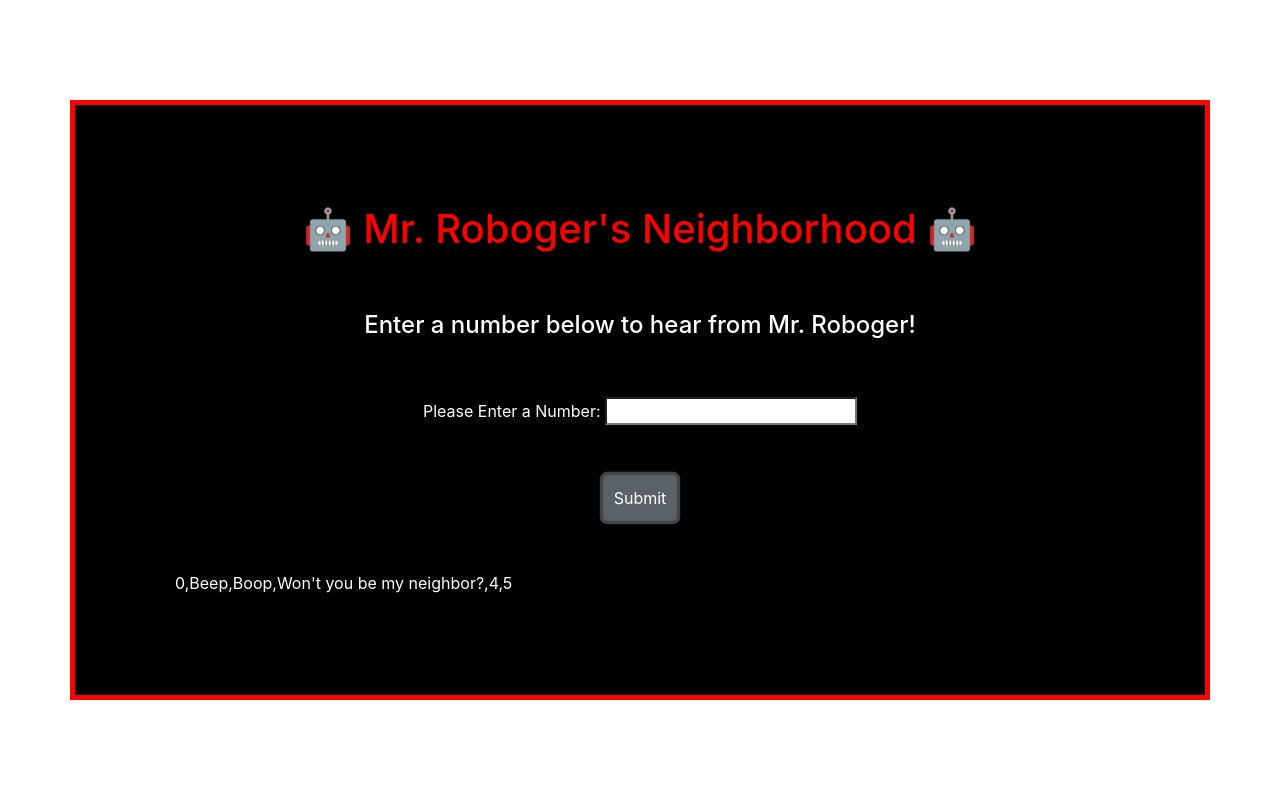
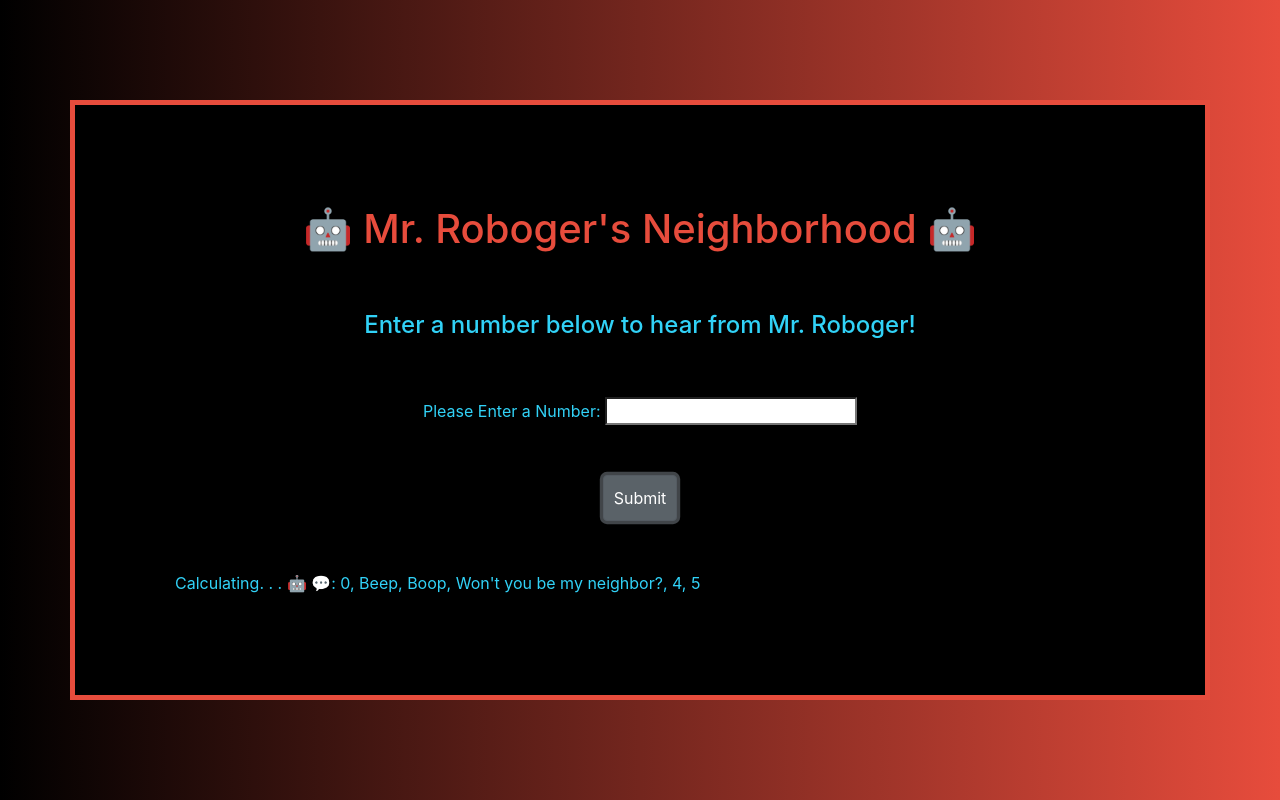
Before and after one commit to tonyfroc/mr-roboger, a plain HTML site: page index.html in a window 1280 px wide. Both pictures are taken after typing "5" into the empty fields and a click on the button "Submit". Drawn offline with Linux system fonts and the light colour scheme.

Commit message:
Added edits to html, css and js

```diff
--- a/css/styles.css
+++ b/css/styles.css
@@ -7,17 +7,18 @@
 
 body {
   display: flex;
-  color: #FFFFFF;
+  color: #31D2F7;
   flex-direction: column;
   justify-content: center;
   align-items: center;
   height: 100vh;
+  background: linear-gradient(to right, #000000, #e74c3c);
 }
 
 h1 {
   text-align: center;
   background-color: black;
-  color: red;
+  color: #e74c3c;
 }
 
 h4 {
@@ -34,9 +35,8 @@ input {
 }
 
 .container {
-  border: 5px solid red;
+  border: 5px solid #e74c3c;
   padding: 100px;
-  color: white;
 }
 
 .button {
--- a/js/scripts.js
+++ b/js/scripts.js
@@ -1,12 +1,11 @@
-// User Interface Logic
+//                User Interface Logic
 
 $(document).ready(function(){
   $("button").click(function(event){
-    event.preventDefault();
     const numInputStr = $('#enter-num').val();
     const inputToNum = parseInt(numInputStr);
     const robotStr = beepBoop(inputToNum)
-    $("#robot-response").text(robotStr);
+    $("#robot-response").text(`Calculating. . . 🤖 💬: ${robotStr}`);
     $("form")[0].reset();
     event.preventDefault();
   });
@@ -27,7 +26,7 @@ function beepBoop(num) {
     else if (numArray.toString().includes(1))
       numArray[i] = `Beep`
     }
-    return numArray.toString()
+    return numArray.join(', ').toString()
 }
 
-// Add Logic to not accept a number higher than 100
+// Add Logic to not accept a number higher than 100. Probabaly User Interface Logic
```
Also changed, not shown: css/bootstrap.css.
